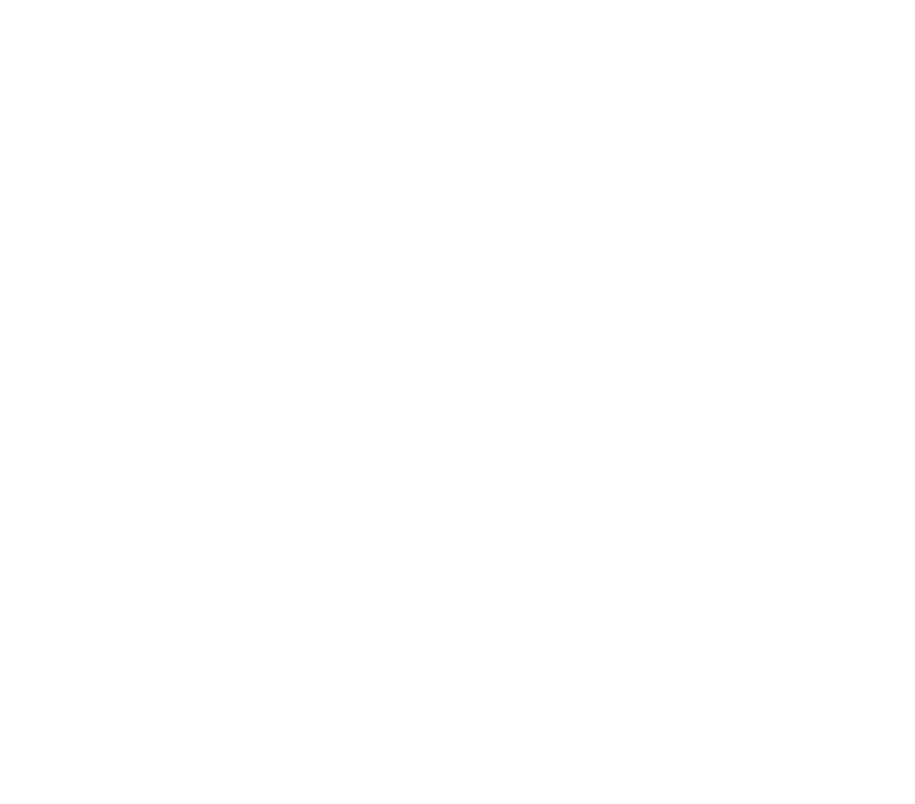
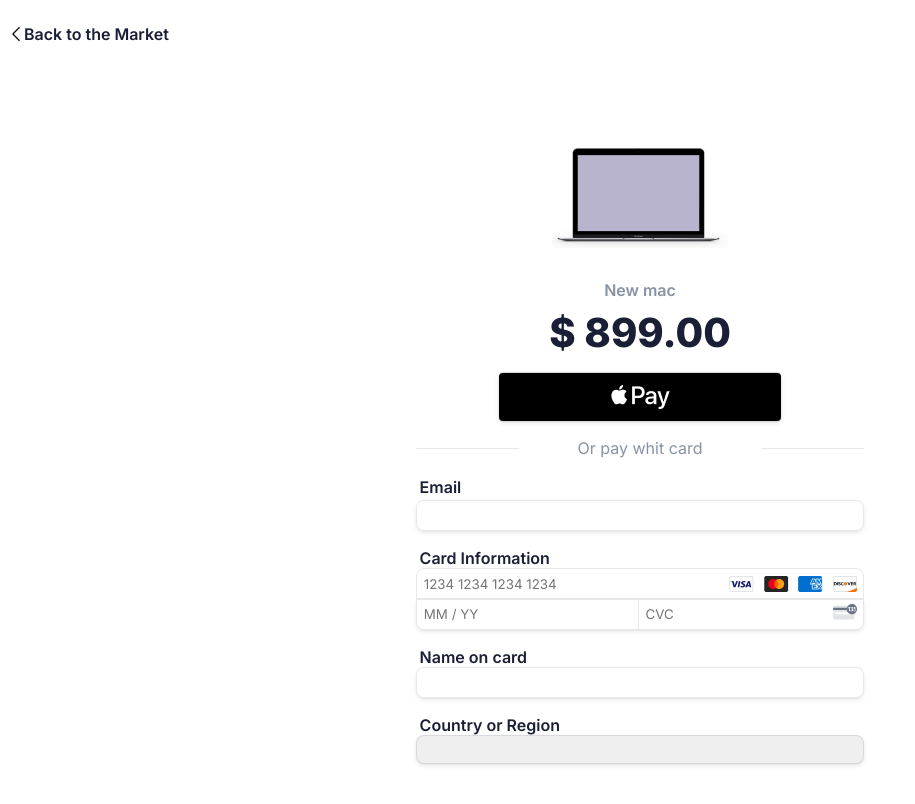
Before and after one commit to fervaldezjr/minimalistic-checkout, a plain HTML site: page index.html in a window 1280 px wide. Shown: the whole page, without its empty margins (0-915 px from the left). Drawn offline with Linux system fonts and the light colour scheme; no server answers.

Commit message:
create logic whit js and some styles

```diff
--- a/css/styles.css
+++ b/css/styles.css
@@ -0,0 +1,309 @@
+/* ################################################# Index of styles #########
+1 GENERAL STYLES
+2 NAV // Button back to the market
+3 PRODUCTS DETAILS // Image, product and price
+4 PAYMENT // Buttons and forms
+5 FOOTER
+############################################################################## */
+
+
+/* 1 GENERAL STYLES ########################################################## */
+@import url('https://fonts.googleapis.com/css2?family=Inter:wght@200;400;600;800&display=swap');
+
+* {
+    padding: 0;
+    margin: 0;
+
+    list-style: none;
+    text-decoration: none;
+}
+
+body {
+    font-size: 18px;
+    font-family: 'Inter', sans-serif;
+}
+
+/* 2 NAV // Button back to the market ###################################### */
+nav a{
+    display: flex;
+    justify-content: flex-start;
+    align-items: center;
+
+    margin: 1rem 0;
+    padding: .5rem;
+    width: fit-content;
+
+    color: #1A1F36;
+    font-weight: 600;
+}
+
+nav img {
+    max-width: 1rem;
+}
+
+nav p {
+    font-size: 1rem;
+}
+
+/* 3 PRODUCTS DETAILS // Image, product and price ############################ */
+main {
+    display: flex;
+    flex-direction: column;
+    align-items: center;
+    justify-content: space-between;
+
+    margin: 2rem 0;
+}
+
+main img {
+    margin: 4rem 0 1.5rem 0;
+}
+
+main h1 {
+    margin: 0.5rem;
+
+    font-size: 1rem;
+    font-weight: 600;
+    color: #8792A2;
+}
+
+main h2 {
+    font-size: 2.5rem;
+    color: #1A1F36;
+}
+
+/* 4 PAYMENT // Buttons and forms ########################################## */
+.paymentsApple {
+    margin: 1rem;
+}
+
+button {
+    padding: 1.5rem 8.8rem;
+
+    display: flex;
+    align-items: center;
+
+    outline: none;
+    border: none;
+    border-radius: 4px;
+    box-shadow: 0px -1px 1px rgba(0, 0, 0, 0.12), 0px 2px 5px rgba(0, 0, 0, 0.12), 0px 1px 1px rgba(0, 0, 0, 0.08);
+
+    background-color: black;
+    background-image: url(../images/Apple-Pay.png);
+    background-position: center;
+    background-repeat: no-repeat;
+}
+
+/* ### Pay whit card */
+.paymentsTitle {
+    display: flex;
+    align-items: center;
+    justify-content: space-between;
+
+    margin: 0 1rem;
+}
+
+.paymentsCards h3 {
+    font-weight: 500;
+    font-size: 1rem;
+
+    background-color: #ffffff;
+    color: #8792A2;
+
+    text-align: center;
+    position: relative;
+    width: 75%;
+}
+
+.line img {
+    margin: .3rem 0;
+    width: 100%;
+    position: relative;
+}
+
+/* ### Forms */
+
+    /* ### Email */
+.emailForms {
+    display: flex;
+    flex-direction: column;
+
+    margin: 1rem;
+}
+
+.paymentsCards label {
+    margin: .2rem;
+
+    font-size: 1rem;
+    font-weight: 600;
+    color: #1A1F36;
+}
+
+.emailForms .emailInput {
+    border: 1px solid rgba(60, 66, 87, 0.12);
+    box-sizing: border-box;
+    box-shadow: 0px 2px 5px rgba(0, 0, 0, 0.08), 0px 1px 1px rgba(0, 0, 0, 0.04);
+    border-radius: 8px;
+}
+
+.emailInput input {
+    border: none;
+    border-radius: 8px;
+
+    width: 95%;
+    padding: .4rem;
+
+    font-family: 'Inter', sans-serif;
+}
+
+.emailInput input:focus,
+.inputCard input:focus,
+.inputsPass input:focus {
+    border: none;
+    outline: none;
+    background: none;
+}
+
+    /* ### Card information */
+.cardInformation {
+    margin: 1rem;
+}
+
+.inputCard {
+    display: flex;
+    justify-content: space-between;
+    align-items: center;
+
+    border: 1px solid rgba(60, 66, 87, 0.12);
+    box-sizing: border-box;
+    border-top-left-radius: 8px;
+    border-top-right-radius: 8px;
+
+    margin: 0;
+}
+
+.inputCard input {
+    border: none;
+    border-radius: 8px;
+
+    width: 97%;
+    padding: .4rem;
+
+    font-family: 'Inter', sans-serif;
+}
+
+.cardImages{
+    display: flex;
+    justify-content: center;
+    align-items: center;
+}
+
+.cardImages img {
+    margin: 0 .3rem;
+}
+
+    /* ### Password and MM/YY */
+.inputsPass {
+    display: flex;
+    justify-content: center;
+    align-items: center;
+
+    border: 1px solid rgba(60, 66, 87, 0.12);
+    box-sizing: border-box;
+    border-bottom-left-radius: 8px;
+    border-bottom-right-radius: 8px;
+    box-shadow: 0px 2px 5px rgba(0, 0, 0, 0.08), 0px 1px 1px rgba(0, 0, 0, 0.04);
+
+}
+
+.inputsPass input {
+    border: none;
+    border-radius: 8px;
+
+    width: 50%;
+    padding: .4rem;
+
+    font-family: 'Inter', sans-serif;
+}
+
+.inputCcv {
+    display: flex;
+    justify-content: space-between;
+    align-items: center;
+}
+
+.inputCcv input {
+    border-left: 1px solid rgba(60, 66, 87, 0.12);
+    border-radius: 0;
+}
+
+.inputCcv input:focus {
+    border-left: 1px solid rgba(60, 66, 87, 0.12);
+}
+
+.ccvImage img{
+    margin: 0 .3rem;
+}
+
+    /* Name on card */
+.nameCard {
+    margin: 1rem;
+}
+
+.nameCard .inputName {
+    border: 1px solid rgba(60, 66, 87, 0.12);
+    box-sizing: border-box;
+    box-shadow: 0px 2px 5px rgba(0, 0, 0, 0.08), 0px 1px 1px rgba(0, 0, 0, 0.04);
+    border-radius: 8px;
+}
+
+.inputName input {
+    border: none;
+    border-radius: 8px;
+
+    width: 95%;
+    padding: .4rem;
+
+    font-family: 'Inter', sans-serif;
+}
+
+.inputName input:focus {
+    border: none;
+    outline: none;
+    background: none;
+}
+
+    /* Country or Region */
+.countryRegion {
+    margin: 1rem;
+}
+
+.content-select select{
+	appearance: none;
+	-webkit-appearance: none;
+	-moz-appearance: none;
+}
+
+
+
+.content-select select{
+	border: 1px solid rgba(60, 66, 87, 0.12);
+    box-sizing: border-box;
+    box-shadow: 0px 2px 5px rgba(0, 0, 0, 0.08), 0px 1px 1px rgba(0, 0, 0, 0.04);
+    border-radius: 8px;
+
+
+    width: 100%;
+    padding: .4rem;
+
+    font-family: 'Inter', sans-serif;
+}
+
+.content-select select:focus {
+    border: none;
+    outline: none;
+}
+
+.content-select select::-ms-expand {
+    display: none;
+}
--- a/index.html
+++ b/index.html
@@ -9,7 +9,81 @@
     <link rel="stylesheet" href="css/styles.css">
 </head>
 <body>
+    <!-- NAV // Button back to the market -->
+    <nav>
+        <a href="#" class="back">
+            <img src="images/icons8-atrás-100.png" alt="Vector atras">
+            <p>Back to the Market</p>
+        </a>
+    </nav>
+    <!-- Products details // Image, product and price -->
+    <main>
+        <img src="images/image-7.png" alt="New mac">
+        <h1>New mac</h1>
+        <h2>$ 899.00</h2>
+        <!-- PAYMENT // Buttons and forms -->
+        <section class="paymentsApple">
+            <button class="applePay"></button>
+        </section>
+        <section class="paymentsCards">
+            <div class="paymentsTitle">
+                <div class="line">
+                    <img src="/images/Line 3.png" alt="">
+                </div>
+                <h3>Or pay whit card</h3>
+                <div class="line">
+                    <img src="/images/Line 3.png" alt="">
+                </div>
+            </div>
+            <!-- Email -->
+            <div class="emailForms">
+                <label for="email">Email</label>
+                <div class="emailInput">
+                    <input type="email" name="email" id="email">
+                </div>
+            </div>
+            <!-- Card information -->
+            <div class="cardInformation">
+                <label for="cardInformation">Card Information</label>
+                <div class="cardInputs">
+                    <div class="inputCard">
+                        <input type="text" size="20" autocomplete="off" placeholder="1234 1234 1234 1234" name="cardInformation" id="cardInformation">
+                        <div class="cardImages">
+                            <img src="images/Visa.png" alt="Visa">
+                            <img src="images/Mastercard.png" alt="Master Card">
+                            <img src="images/American-Express.png" alt="American Express">
+                            <img src="images/Discover.png" alt="Discover">
+                        </div>
+                    </div>
+                    <div class="inputsPass">
+                        <input type="text" placeholder="MM / YY" name="cardInformation" id="cardExpiration">
+                        <div class="inputCcv">
+                            <input type="text" placeholder="CVC" name="password" id="cardPassword">
+                            <div class="ccvImage">
+                                <img src="./images/CVC-Card.png" alt="CVC">
+                            </div>
+                        </div>
+                    </div>
+                </div>
+            </div>
+            <!-- Name on card -->
+            <div class="nameCard">
+                <label for="nameCard">Name on card</label>
+                <div class="inputName">
+                    <input type="text">
+                </div>
+            </div>
+            <!-- Country or region -->
+            <div class="countryRegion">
+                <label for="country">Country or Region</label>
+                <div class="content-select">
+                    <select name="countries" id="countries"></select>
+                </div>
+            </div>
+        </section>
 
+    </main>
 
+    <script src="js/scripts.js"></script>
 </body>
 </html>
--- a/js/scripts.js
+++ b/js/scripts.js
@@ -0,0 +1,15 @@
+let countries;
+
+fetch("https://restcountries.com/v2/all")
+.then(res => res.json())
+.then(data => initialize(data))
+.catch(err => console.log("Error:", err));
+
+function initialize(countriesData) {
+    countries = countriesData;
+    let options = "";
+    for(let i=0; i<countries.length; i++) {
+        options += `<option value="${countries[i].cca3}">${countries[i].name}</option>`;
+    }
+    document.getElementById("countries").innerHTML = options;
+}
```
Also changed, not shown: images/image-6.png (renamed from images/image 6.png), images/image-7.png (added).
